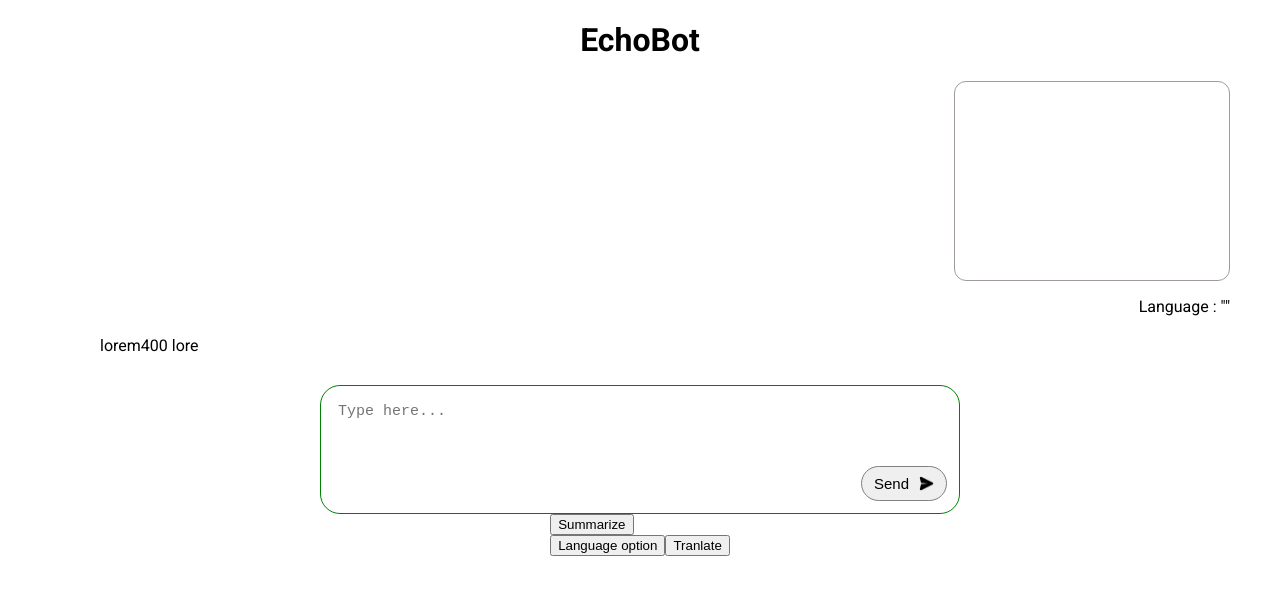
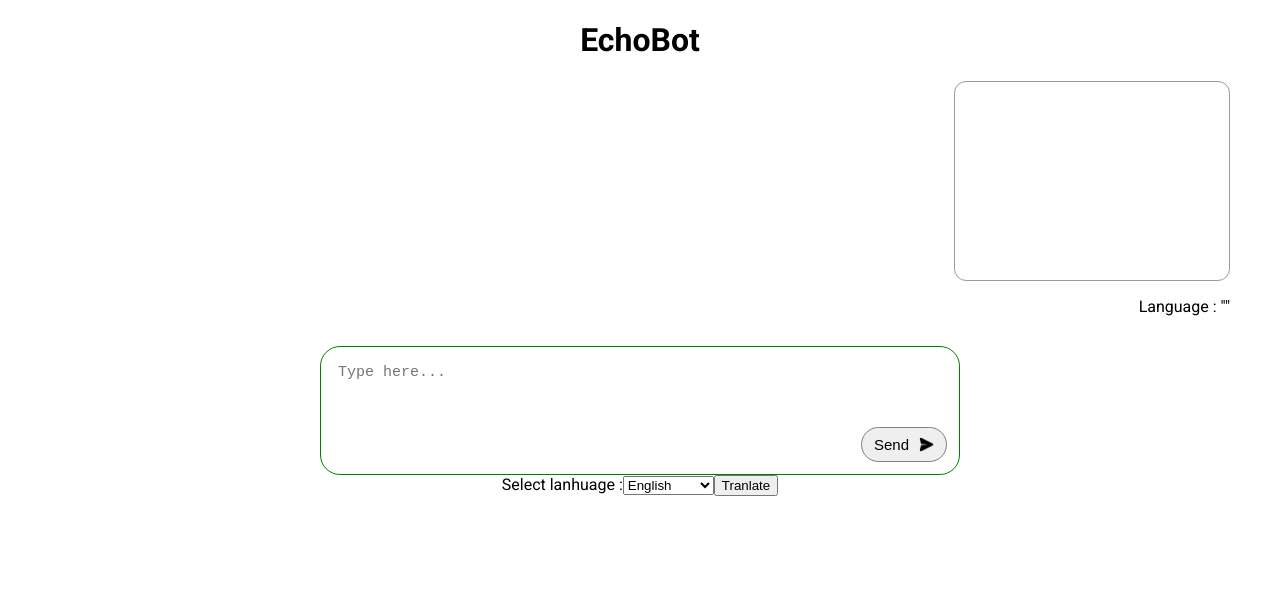
Before and after one commit to DavidMartinYusufu/HNG12--AI-PoweredTextProcessingInterface-Stage3, a React (Vite) app: page / in a window 1280 px wide. Shown: the top 594 px of the page. Built offline with nearby package versions, Linux system fonts and the light colour scheme.

Commit message:
updated the tranlator to be dynamic

```diff
--- a/src/components/Home.css
+++ b/src/components/Home.css
@@ -12,6 +12,7 @@ h1 {
 .output-box {
   max-width: 250px;
   border: 1px solid rgb(161, 154, 154);
+  /* box-shadow: rgb(2, 225, blue); */
   width: 100%;
   padding: 12px;
   margin-right: 10px;
--- a/src/components/Home.jsx
+++ b/src/components/Home.jsx
@@ -7,6 +7,7 @@ const Home = () => {
   const [dispayOutput, setDisplayOutput] = useState("");
   const [langType, setLangType] = useState("");
   const [translated, setTranslated] = useState("");
+  const [selectLang, setSelectLang] = useState("");
 
   async function langDetectorTriger(display) {
     const languageDetectorCapabilities =
@@ -44,29 +45,12 @@ const Home = () => {
 
   langDetectorTriger(dispayOutput);
 
-  // async function translate() {
-  //   try {
-  //     if (!("ai" in self) || !("translator" in self.ai)) {
-  //       console.error("Translator API is not supported in this browser.");
-  //       return;
-  //     }
-
-  //     if ("ai" in self && "translator" in self.ai) {
-  //       // The Translator API is supported.
-  //       const translator = await self.ai.translator.create({
-  //         sourceLanguage: "en",
-  //         targetLanguage: "pl",
-  //       });
-  //     }
-
-  //     let translation = await translator.translate("bonjour");
-  //     console.log(translation);
-  //   } catch (error) {
-  //     console.error("Translation failed:", error);
-  //   }
+  // function numberOfLetters(output) {
+  //   let numLetters = `hello nad: ${output.split("").filter(char => char !== " ").length}`
+  //   console.log(numLetters)
   // }
 
-  // translate();
+  // numberOfLetters(dispayOutput)
 
   async function tranlation() {
     if ("ai" in self && "translator" in self.ai) {
@@ -84,12 +68,10 @@ const Home = () => {
           // Create a translator that translates from English to French.
           translator = await self.ai.translator.create({
             sourceLanguage: "en",
-            targetLanguage: "fr",
+            targetLanguage: `${selectLang}`,
           });
 
-          let check = await translator.translate(
-            "Where is the next bus stop, please?"
-          );
+          let check = await translator.translate(dispayOutput);
           console.log(check);
           setTranslated(check);
         } else if (availTranslateLanguage == "no") {
@@ -133,6 +115,11 @@ const Home = () => {
     e.preventDefault();
 
     let output = text;
+
+    if (output == "" || null) {
+      return;
+    }
+
     setDisplayOutput(output);
     setText("");
 
@@ -150,12 +137,12 @@ const Home = () => {
             </div>
 
             {langType == "und" ? (
-              <p className="lang-detector">Language : ""</p>
+              <p className="lang-detector">Language : </p>
             ) : (
               <p className="lang-detector">Language : "{langType}"</p>
             )}
           </section>
-          <div className="summary-box">lorem400 lore</div>
+          <div className="summary-box">{translated}</div>
 
           <section className="second-section">
             <form
@@ -169,6 +156,7 @@ const Home = () => {
                   name=""
                   id=""
                   placeholder="Type here..."
+                  required
                   value={text}
                   onChange={(e) => {
                     setText(e.target.value);
@@ -180,9 +168,24 @@ const Home = () => {
               </div>
             </form>
             <section>
-              <button>Summarize</button>
               <div>
-                <button>Language option</button>
+                <label>
+                  Select lanhuage :
+                  <select
+                    name="selectlanguage"
+                    id=""
+                    value={selectLang}
+                    onChange={(e) => setSelectLang(e.target.value)}
+                  >
+                    <option value="en">English</option>
+                    <option value="pt">Portuguese</option>
+                    <option value="es">Spanish </option>
+                    <option value="ru">Russian</option>
+                    <option value="tr">Turkish</option>
+                    <option value="fr ">French </option>
+                  </select>
+                </label>
+
                 <button onClick={tranlation}>Tranlate</button>
               </div>
             </section>
```
